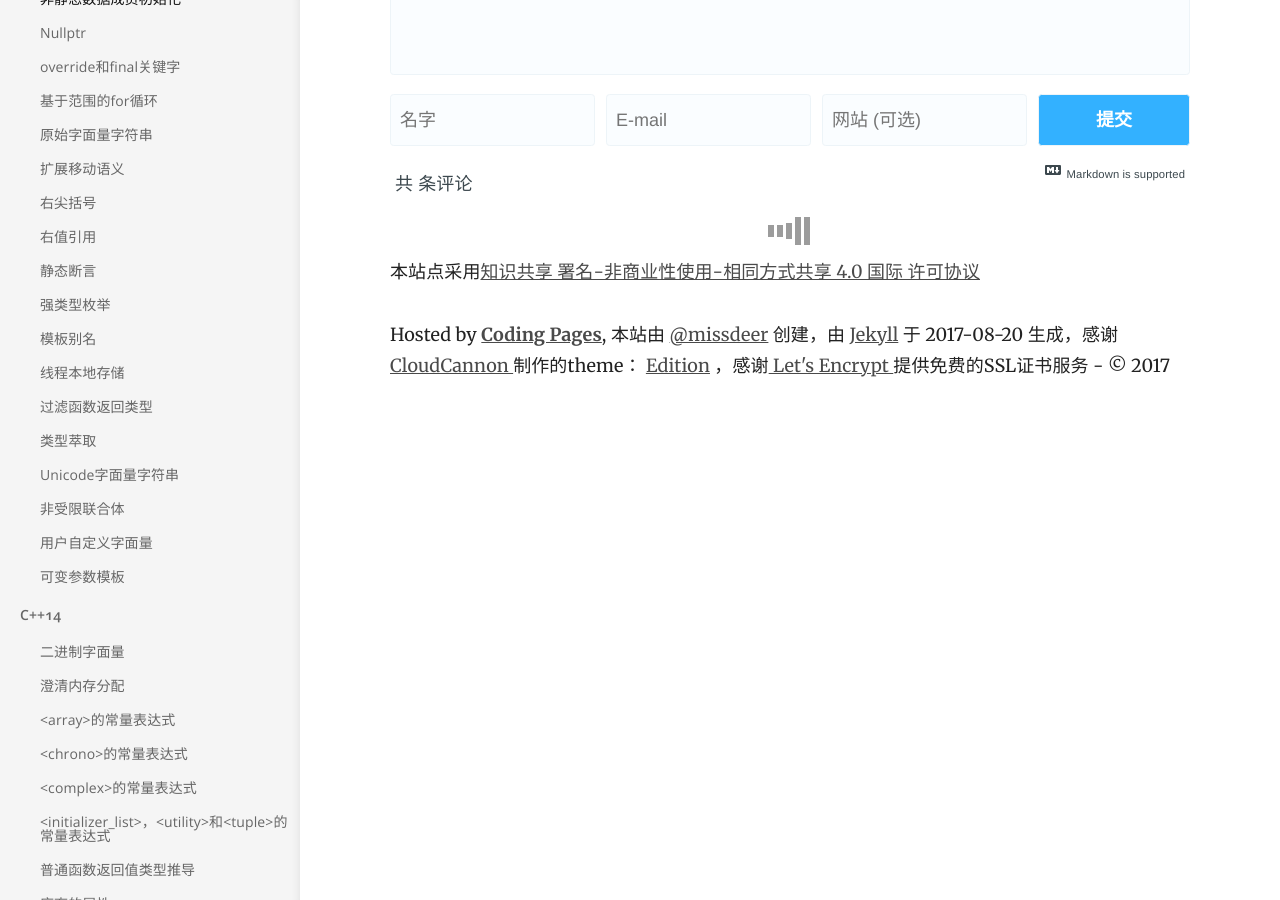
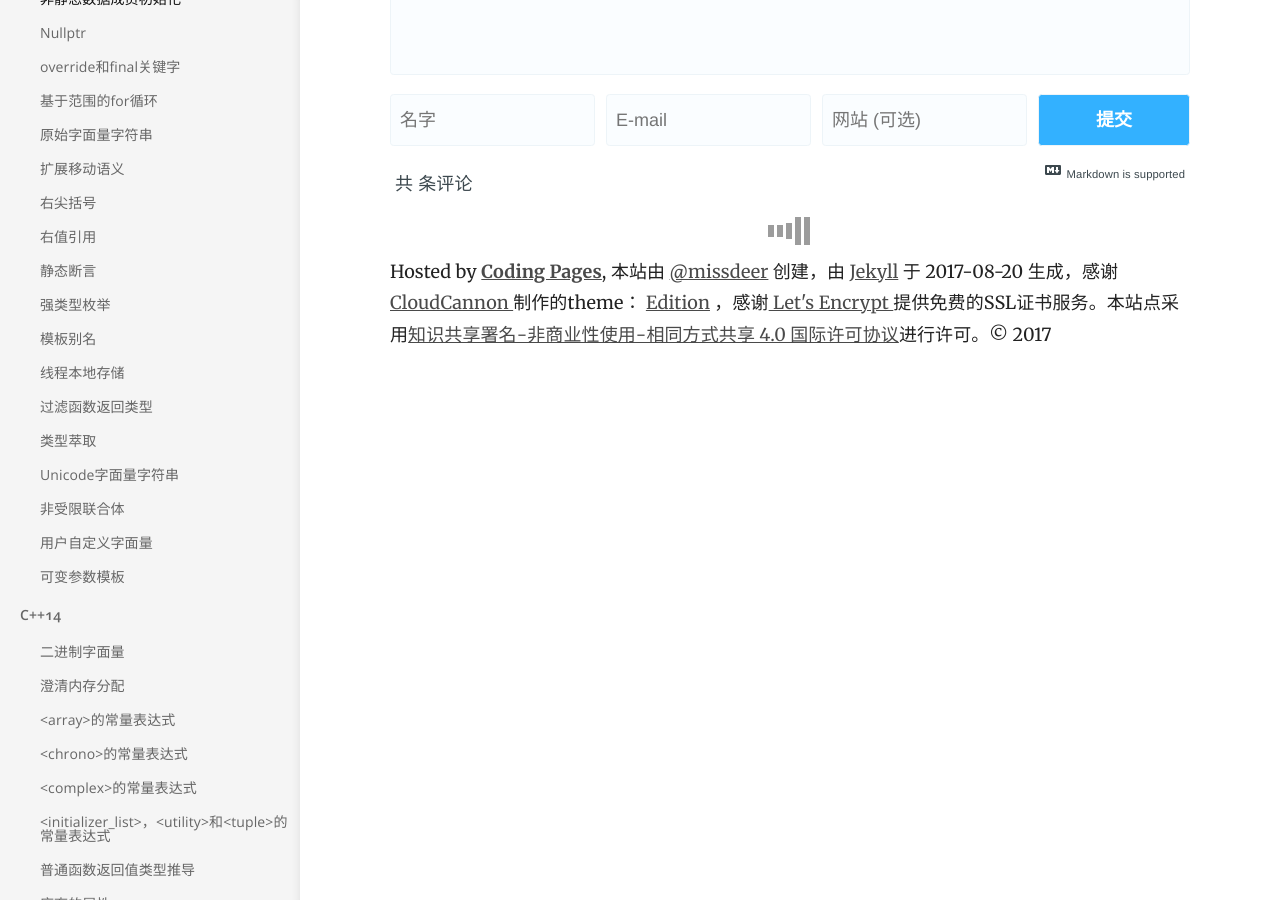
Before and after one commit to missdeer/cxxstd, a Jekyll site: the page built from index.md, in a window 1280 px wide and 900 px high, scrolled down 1088 px. Built offline with Jekyll 4.4.1, drawn with Linux system fonts in a browser that asks for light colours; nearby versions of some CDN libraries; comment, search, counter and statistics services are not loaded.

Commit message:
(*)update license layout

```diff
--- a/_layouts/default.html
+++ b/_layouts/default.html
@@ -99,8 +99,7 @@
 					  placeholder: '请留下您的宝贵意见和建议~'
 				  });
 				</script>
-				<p>本站点采用<a href="http://creativecommons.org/licenses/by-nc-sa/4.0/" target="_blank">知识共享 署名-非商业性使用-相同方式共享 4.0 国际 许可协议</a></p>
-				<p>Hosted by <a href="https://pages.coding.me" style="font-weight: bold">Coding Pages</a>, 本站{% if site.creator %}由 {{site.creator}} 创建，由 <a href="https://jekyllrb.com" target="_blank">Jekyll</a> 于 {{ site.time | date: "%F" }} 生成，{% endif %}感谢<a href="https://github.com/CloudCannon" target="_blank"> CloudCannon </a>制作的theme： <a href="https://github.com/CloudCannon/edition-jekyll-template" target="_blank">Edition</a> ，感谢<a href="https://letsencrypt.org/" target="_blank"> Let's Encrypt </a>提供免费的SSL证书服务 - &copy; {{site.time | date: "%Y"}}</p>
+				<p>Hosted by <a href="https://pages.coding.me" style="font-weight: bold">Coding Pages</a>, 本站{% if site.creator %}由 {{site.creator}} 创建，由 <a href="https://jekyllrb.com" target="_blank">Jekyll</a> 于 {{ site.time | date: "%F" }} 生成，{% endif %}感谢<a href="https://github.com/CloudCannon" target="_blank"> CloudCannon </a>制作的theme： <a href="https://github.com/CloudCannon/edition-jekyll-template" target="_blank">Edition</a> ，感谢<a href="https://letsencrypt.org/" target="_blank"> Let's Encrypt </a>提供免费的SSL证书服务。本站点采用<a href="http://creativecommons.org/licenses/by-nc-sa/4.0/" target="_blank">知识共享署名-非商业性使用-相同方式共享 4.0 国际许可协议</a>进行许可。&copy; {{site.time | date: "%Y"}}</p>
 			</div>
 		</section>
 
```
